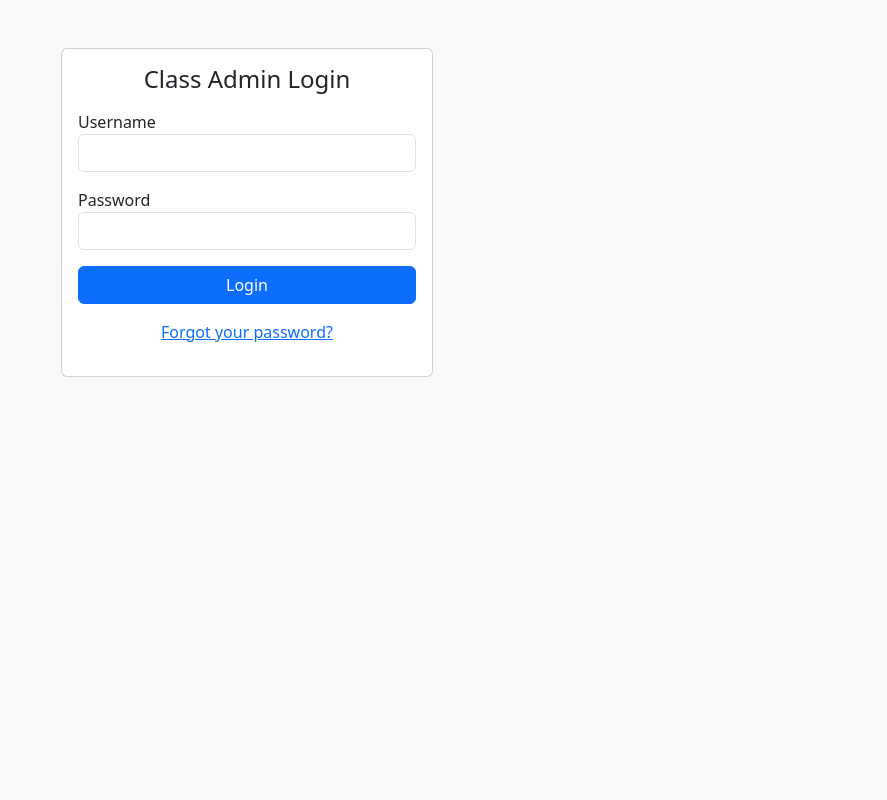
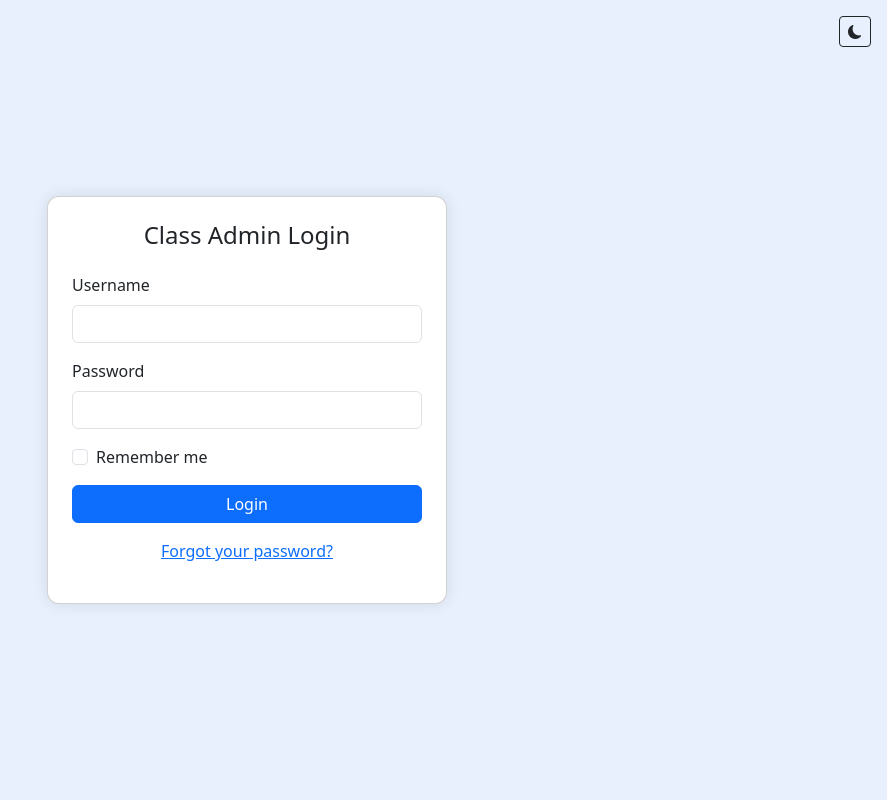
Before and after one commit to Ab494/school_dashboard, a Django app: page /login/ in a window 1280 px wide. Shown: the whole page, without its empty margins (393-1280 px from the left). Run offline with Django 4.2, Linux system fonts and the light colour scheme.

Commit message:
Improve login UI with background color, dark mode, and remember me

```diff
--- a/core/templates/login.html
+++ b/core/templates/login.html
@@ -2,35 +2,91 @@
 <!DOCTYPE html>
 <html lang="en">
 <head>
-    <meta charset="UTF-8">
+  <meta charset="UTF-8" />
+  <meta name="viewport" content="width=device-width, initial-scale=1" />
   <title>Login</title>
+
+  <!-- Bootstrap & Icons -->
   <link href="https://cdn.jsdelivr.net/npm/bootstrap@5.3.0/dist/css/bootstrap.min.css" rel="stylesheet">
+  <link href="https://cdn.jsdelivr.net/npm/bootstrap-icons/font/bootstrap-icons.css" rel="stylesheet">
+
+  <!-- Minimal inline styles -->
+  <style>
+    /* Light mode defaults */
+    body           { background:#e8f0fe; transition:background 0.3s,color 0.3s; }
+    .login-card    { max-width:400px; width:100%; border-radius:12px; box-shadow:0 0 15px rgba(0,0,0,.1); }
+    .toggle-btn    { position:fixed; top:1rem; right:1rem; }
+
+    /* Dark-mode overrides */
+    body.dark      { background:#121212; color:#e0e0e0; }
+    body.dark .card{ background:#1e1e1e; color:#fff; box-shadow:0 0 15px rgba(0,0,0,.6); }
+    body.dark .form-control { background:#333; color:#fff; border:1px solid #555; }
+  </style>
 </head>
-<body class="bg-light">
-    <div class="container mt-5">
-        <div class="card col-md-4 offset-md-4">
-            <div class="card-body">
-                <h4 class="card-title mb-3 text-center">Class Admin Login</h4>
+<body id="pageBody">
+
+  <!-- Dark-mode toggle button -->
+  <button class="btn btn-outline-dark btn-sm toggle-btn" id="dmToggle" aria-label="Toggle dark mode">
+      <i class="bi bi-moon-fill" id="dmIcon"></i>
+  </button>
+
+  <!-- Centered Login Card -->
+  <div class="container d-flex align-items-center justify-content-center vh-100">
+    <div class="card login-card p-4">
+      <h4 class="text-center mb-4">Class Admin Login</h4>
+
       {% if error %}
-                    <div class="alert alert-danger">{{ error }}</div>
+        <div class="alert alert-danger text-center">{{ error }}</div>
       {% endif %}
-                <form method="POST">
+
+      <form method="POST" novalidate>
         {% csrf_token %}
         <div class="mb-3">
-                        <label>Username</label>
-                        <input type="text" name="username" class="form-control" required>
+          <label for="username" class="form-label">Username</label>
+          <input type="text" name="username" id="username" class="form-control" required>
         </div>
+
         <div class="mb-3">
-                        <label>Password</label>
-                        <input type="password" name="password" class="form-control" required>
+          <label for="password" class="form-label">Password</label>
+          <input type="password" name="password" id="password" class="form-control" required>
         </div>
-                    <button class="btn btn-primary w-100" type="submit">Login</button>
+
+        <div class="form-check mb-3 text-start">
+          <input class="form-check-input" type="checkbox" name="remember_me" id="remember_me">
+          <label class="form-check-label" for="remember_me">Remember me</label>
+        </div>
+
+        <button type="submit" class="btn btn-primary w-100">Login</button>
       </form>
+
       <p class="text-center mt-3">
         <a href="{% url 'password_reset' %}">Forgot your password?</a>
       </p>
     </div>
   </div>
-    </div>
+
+  <!-- Bootstrap bundle -->
+  <script src="https://cdn.jsdelivr.net/npm/bootstrap@5.3.0/dist/js/bootstrap.bundle.min.js"></script>
+
+  <!-- Dark-mode persistence -->
+  <script>
+    const body   = document.getElementById('pageBody');
+    const btn    = document.getElementById('dmToggle');
+    const icon   = document.getElementById('dmIcon');
+
+    // Load saved preference
+    if (localStorage.getItem('prefers-dark') === 'true') {
+      body.classList.add('dark');
+      icon.classList.replace('bi-moon-fill', 'bi-sun-fill');
+    }
+
+    btn.addEventListener('click', () => {
+      body.classList.toggle('dark');
+      const dark   = body.classList.contains('dark');
+      icon.classList.toggle('bi-moon-fill', !dark);
+      icon.classList.toggle('bi-sun-fill',  dark);
+      localStorage.setItem('prefers-dark', dark);
+    });
+  </script>
 </body>
 </html>
--- a/core/views.py
+++ b/core/views.py
@@ -149,17 +149,29 @@ def get_counts(request):
     }
     return JsonResponse(data)
 
+
 def login_view(request):
+    error = None
+
     if request.method == 'POST':
         username = request.POST['username']
         password = request.POST['password']
+        remember = request.POST.get('remember_me')
+
         user = authenticate(request, username=username, password=password)
-        if user:
+        if user is not None:
             login(request, user)
+
+            if not remember:
+                request.session.set_expiry(0)  # Expires on browser close
+            else:
+                request.session.set_expiry(1209600)  # 2 weeks
+
             return redirect('dashboard')
         else:
-            messages.error(request, "Invalid username or password")
-    return render(request, 'login.html')
+            error = 'Invalid username or password'
+
+    return render(request, 'login.html', {'error': error})
 
 def logout_view(request):
     logout(request)
```
Also changed, not shown: db.sqlite3. Lines whose indentation alone changed are shown as unchanged.
